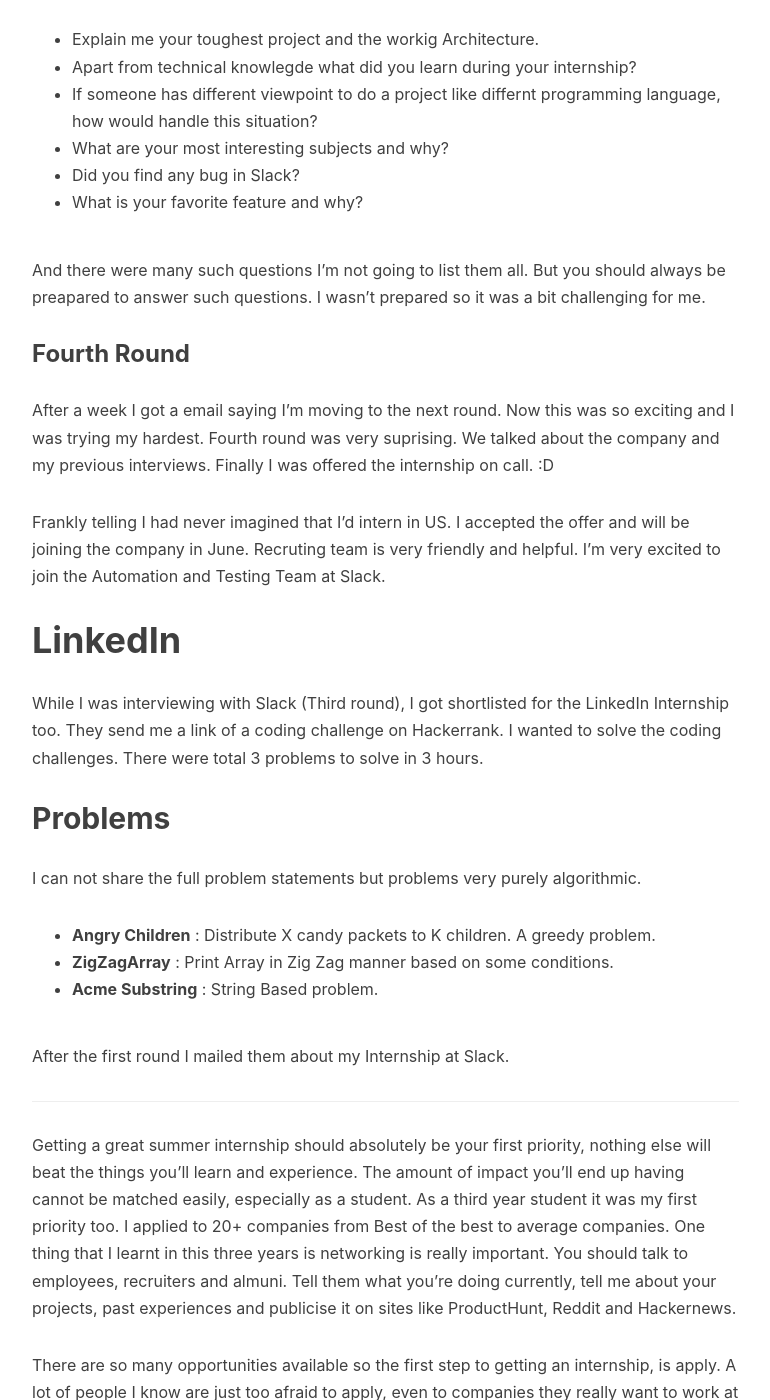
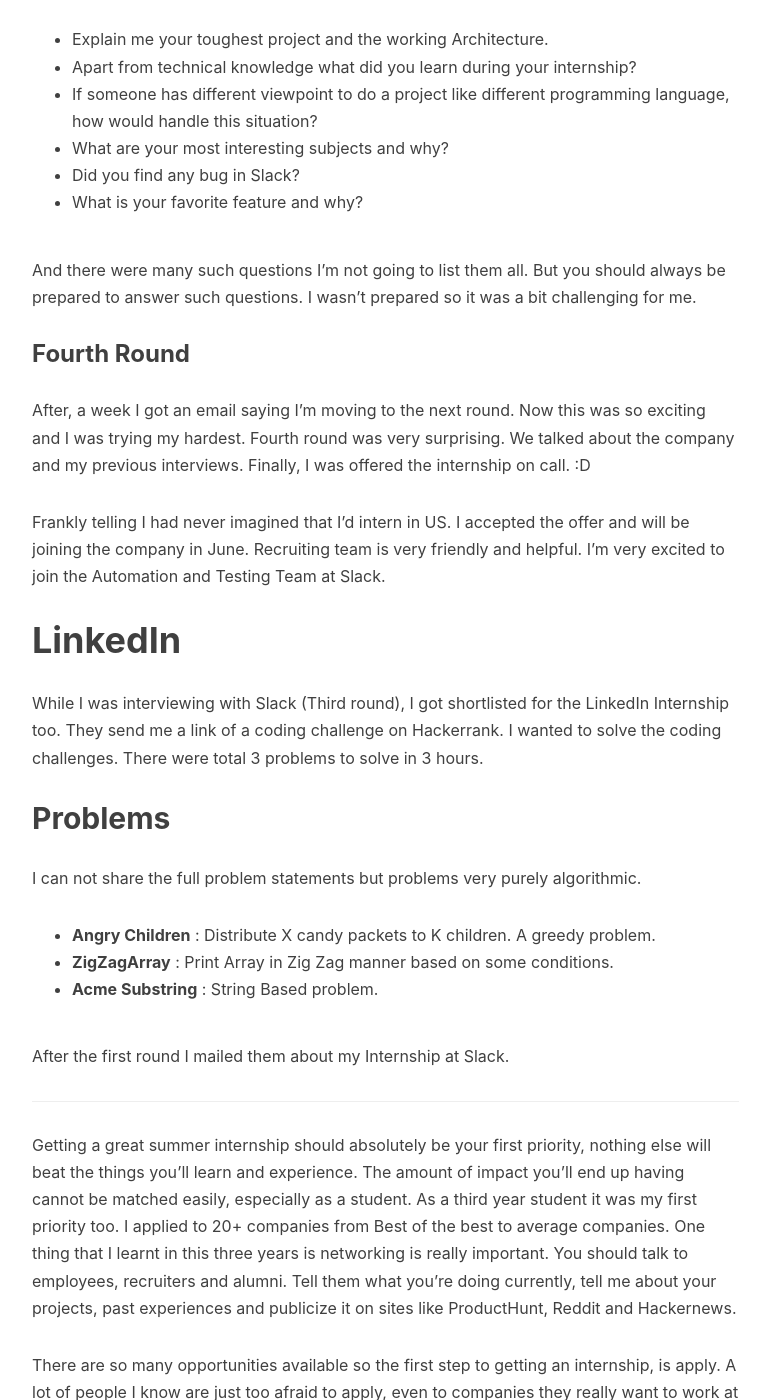
Before and after one commit to nish-d/vicky002.github.io, a Jekyll site: the page built from _posts/2016-02-28-My-internship-interview-experience-with-Amazon-LinkedIn-BrowserStack-Mozilla-and-Slack.md, in a window 1280 px wide and 1400 px high, scrolled down 3741 px. Shown: the whole window, without its empty margins (233-1003 px from the left). Built offline with Jekyll 4.4.1, drawn with Linux system fonts in a browser that asks for light colours; nearby versions of some CDN libraries; some web fonts are replaced; comment, search, counter and statistics services are not loaded; some of the changed text lies outside the part shown.

Commit message:
new post

```diff
--- a/_posts/2016-02-28-My-internship-interview-experience-with-Amazon-LinkedIn-BrowserStack-Mozilla-and-Slack.md
+++ b/_posts/2016-02-28-My-internship-interview-experience-with-Amazon-LinkedIn-BrowserStack-Mozilla-and-Slack.md
@@ -92,20 +92,20 @@
 ### Third Round
 Third round wasn't very technical. Apart from Algo and DS other questions include:
 
-- Explain me your toughest project and the workig Architecture.
-- Apart from technical knowlegde what did you learn during your internship?
-- If someone has different viewpoint to do a project like differnt programming language, how would handle this situation?
+- Explain me your toughest project and the working Architecture.
+- Apart from technical knowledge what did you learn during your internship?
+- If someone has different viewpoint to do a project like different programming language, how would handle this situation?
 - What are your most interesting subjects and why?
 - Did you find any bug in Slack?
 - What is your favorite feature and why?
 
-And there were many such questions I'm not going to list them all. But you should always be preapared to answer such questions. I wasn't prepared so it was a bit challenging for me.
+And there were many such questions I'm not going to list them all. But you should always be prepared to answer such questions. I wasn't prepared so it was a bit challenging for me.
 
 ### Fourth Round
 
-After a week I got a email saying I'm moving to the next round. Now this was so exciting and I was trying my hardest. Fourth round was very suprising. We talked about the company and my previous interviews. Finally I was offered the internship on call. :D
+After, a week I got an email saying I'm moving to the next round. Now this was so exciting and I was trying my hardest. Fourth round was very surprising. We talked about the company and my previous interviews. Finally, I was offered the internship on call. :D
 
-Frankly telling I had never imagined that I'd intern in US. I accepted the offer and will be joining the company in June. Recruting team is very friendly and helpful. I'm very excited to join the Automation and Testing Team at Slack.
+Frankly telling I had never imagined that I'd intern in US. I accepted the offer and will be joining the company in June. Recruiting team is very friendly and helpful. I'm very excited to join the Automation and Testing Team at Slack.
 
 
 # LinkedIn
@@ -123,9 +123,9 @@
 
 ---
 
-Getting a great summer internship should absolutely be your first priority, nothing else will beat the things you'll learn and experience. The amount of impact you'll end up having cannot be matched easily, especially as a student. As a third year student it was my first priority too. I applied to 20+ companies from Best of the best to average companies. One thing that I learnt in this three years is networking is really important. You should talk to employees, recruiters and almuni. Tell them what you're doing currently, tell me about your projects, past experiences and publicise it on sites like ProductHunt, Reddit and Hackernews.
+Getting a great summer internship should absolutely be your first priority, nothing else will beat the things you'll learn and experience. The amount of impact you'll end up having cannot be matched easily, especially as a student. As a third year student it was my first priority too. I applied to 20+ companies from Best of the best to average companies. One thing that I learnt in this three years is networking is really important. You should talk to employees, recruiters and alumni. Tell them what you're doing currently, tell me about your projects, past experiences and publicize it on sites like ProductHunt, Reddit and Hackernews.
 
-There are so many opportunities available so the first step to getting an internship, is apply. A lot of people I know are just too afraid to apply, even to companies they really want to work at because they are waiting to get the perfect resume. Even I used to feel the name thanks to [Krish Munot](https://github.com/krishmunot) he's an awesome guy, last year in decemer we were discussing about the interships and he encouraged to apply.
+There are so many opportunities available so the first step to getting an internship, is apply. A lot of people I know are just too afraid to apply, even to companies they really want to work at because they are waiting to get the perfect resume. Even I used to feel the name thanks to [Krish Munot](https://github.com/krishmunot) he's an awesome guy, last year in december we were discussing about the internships and he encouraged to apply.
 
 Here is our short discussion on FB:
 
```
Also changed, not shown: other parts of _posts/2016-02-28-My-internship-interview-experience-with-Amazon-LinkedIn-BrowserStack-Mozilla-and-Slack.md (+8 -8 lines).
